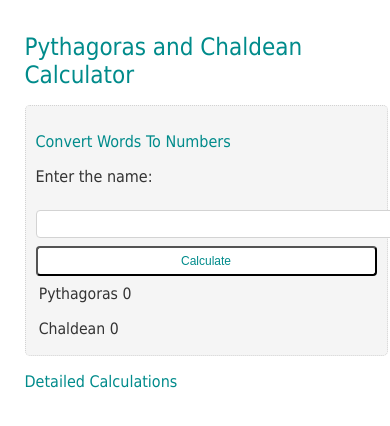
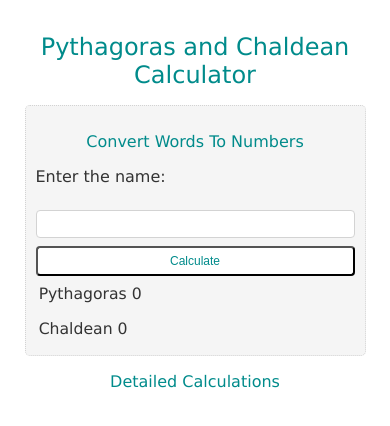
Before and after one commit to rutvikpaatel/Numerology-Calculator, a plain HTML site: page index.html in a window 390 px wide. Drawn offline with Linux system fonts and the light colour scheme.

Commit message:
Update app.css

```diff
--- a/Numerology calculator_files/app.css
+++ b/Numerology calculator_files/app.css
@@ -3,7 +3,7 @@ body {
   margin-left: auto;
   margin-right: auto;
   max-width: 80%;
-  font-family: Tahoma, Geneva, sans-serif;
+  font-family: poppins_bold, Geneva, sans-serif;
   color: #333;
   background-color: #fff;
   padding: 10px;
@@ -18,6 +18,7 @@ body {
   margin-top: 20px;
   border-radius: 5px;
   transition: background-color 0.3s ease, border-color 0.3s ease;
+  box-sizing: border-box;
 }
 
 button {
@@ -27,6 +28,8 @@ button {
   font-size: 16px;
   color: #008B8B;
   transition: background-color 0.3s ease, color 0.3s ease;
+  width: 100%;
+  box-sizing: border-box;
 }
 
 button:hover {
@@ -43,6 +46,8 @@ input {
   color: #333;
   border: 1px solid #D3D3D3;
   transition: background-color 0.3s ease, color 0.3s ease, border-color 0.3s ease;
+  width: 100%;
+  box-sizing: border-box;
 }
 
 .result-text {
@@ -54,22 +59,26 @@ header h1 {
   margin-top: 20px;
   color: #008B8B;
   transition: color 0.3s ease;
+  text-align: center;
 }
 
 h1 {
   font-size: 36px;
   font-weight: 100;
+  text-align: center;
 }
 
 h2 {
   font-size: 26px;
   font-weight: 100;
+  text-align: center;
 }
 
 h3 {
   font-weight: 100;
   color: #008B8B;
   transition: color 0.3s ease;
+  text-align: center;
 }
 
 .num {
@@ -153,11 +162,13 @@ ul {
     margin-right: 5%;
     max-width: 90%;
     padding: 5px;
+    box-sizing: border-box;
   }
 
   .nav {
     padding: 15px;
     margin-top: 15px;
+    box-sizing: border-box;
   }
 
   h1 {
@@ -204,11 +215,13 @@ ul {
     margin-right: 5%;
     max-width: 90%;
     padding: 5px;
+    box-sizing: border-box;
   }
 
   .nav {
     padding: 10px;
     margin-top: 10px;
+    box-sizing: border-box;
   }
 
   h1 {
```
